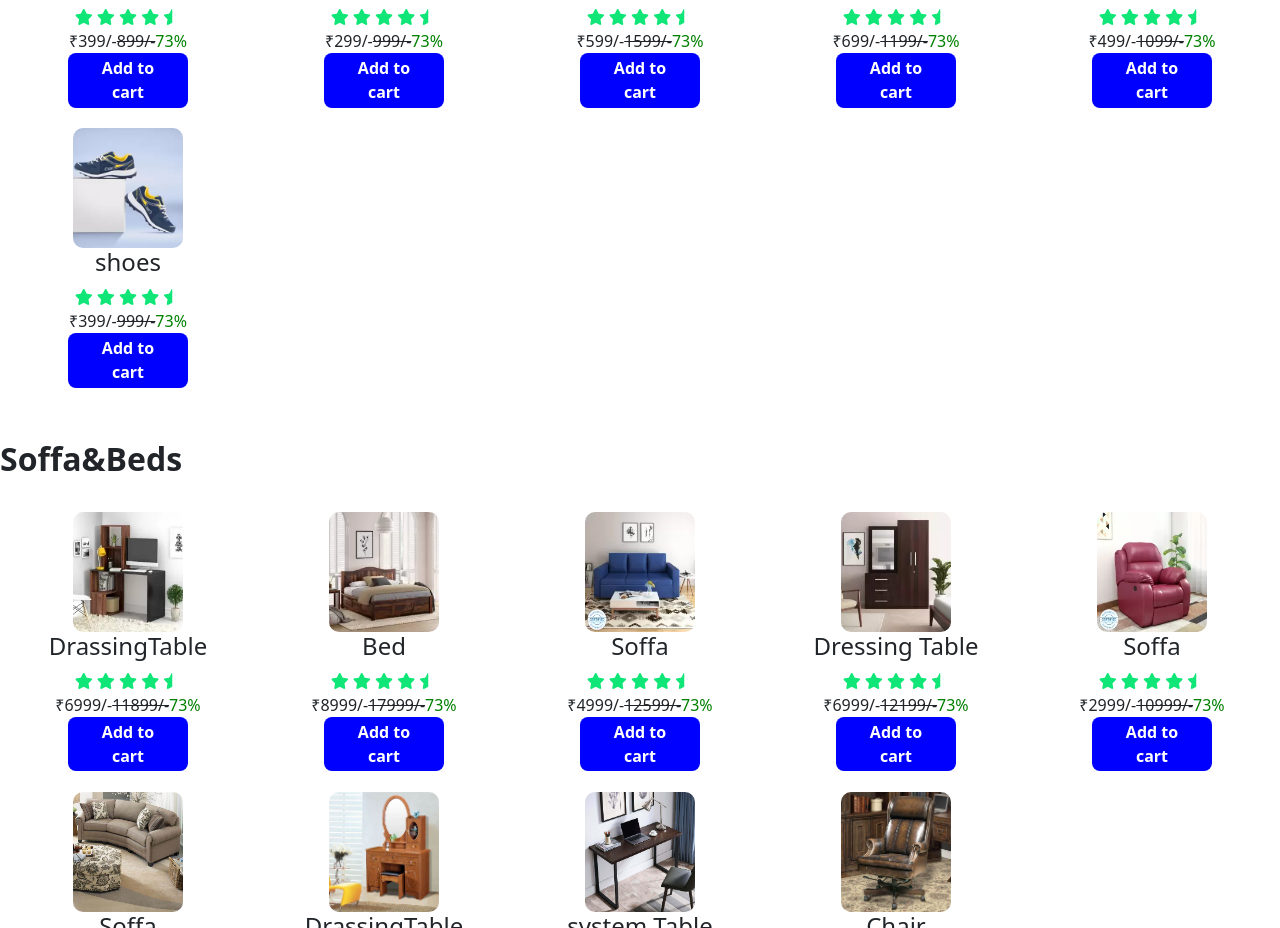
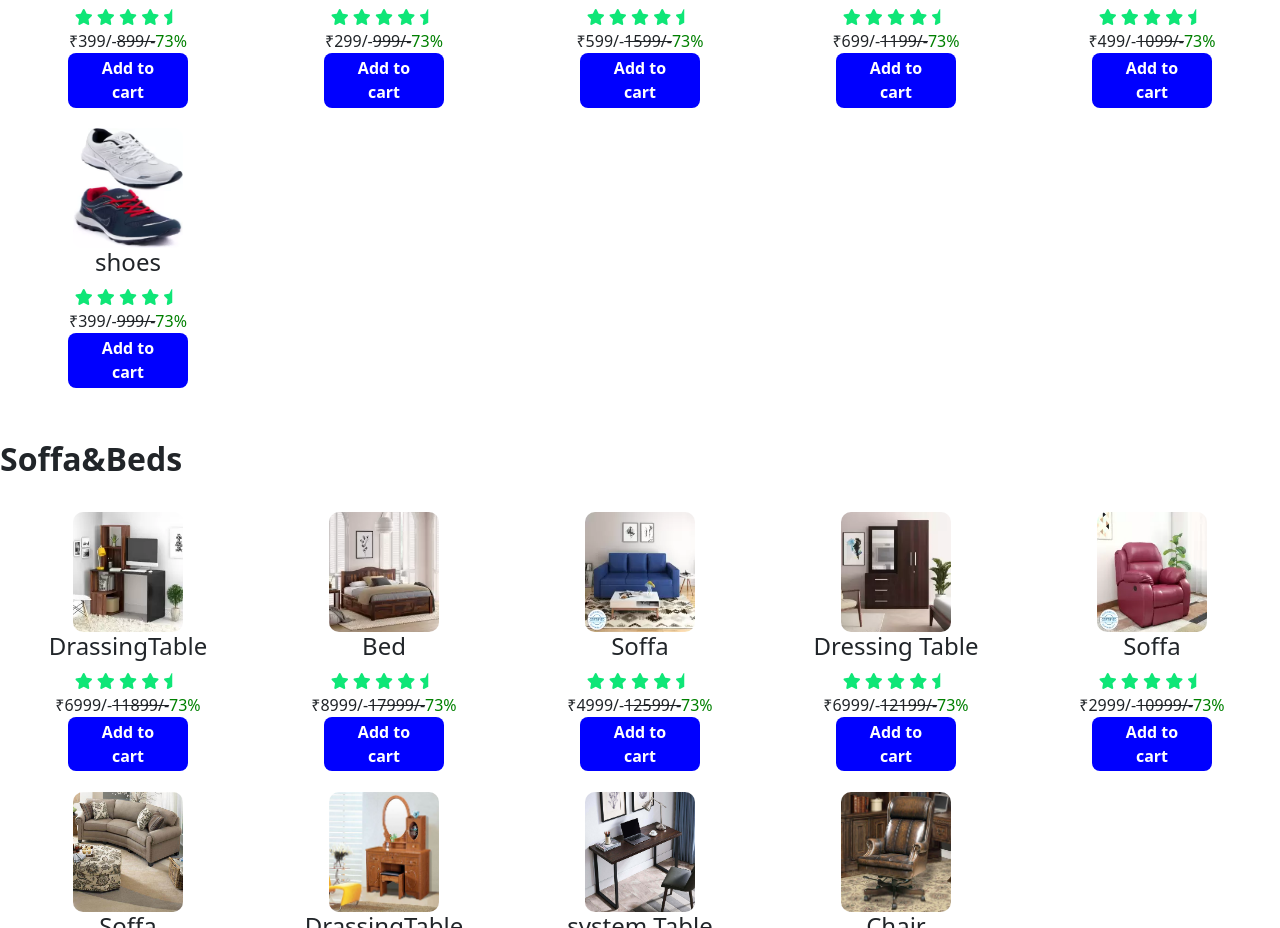
Before and after one commit to BadhepallySaiGanesh/gani-flikart, a plain HTML site: page index.html in a window 1280 px wide. Shown: the part 3700-4628 px from the top of the page. Drawn offline with nearby package versions, Linux system fonts and the light colour scheme.

Commit message:
Update index.html

```diff
--- a/index.html
+++ b/index.html
@@ -655,7 +655,7 @@
             </div>
             <div>
                 <figure>
-                    <img src="./images1/sh1.webp" alt="" width="110px" height="120px">
+                    <img src="./images1/sh2.webp" alt="" width="110px" height="120px">
                     <h4>shoes</h4>
                     <main class="star">
                         <i class='fa fa-star' style='color:#0fe677'></i>
```
